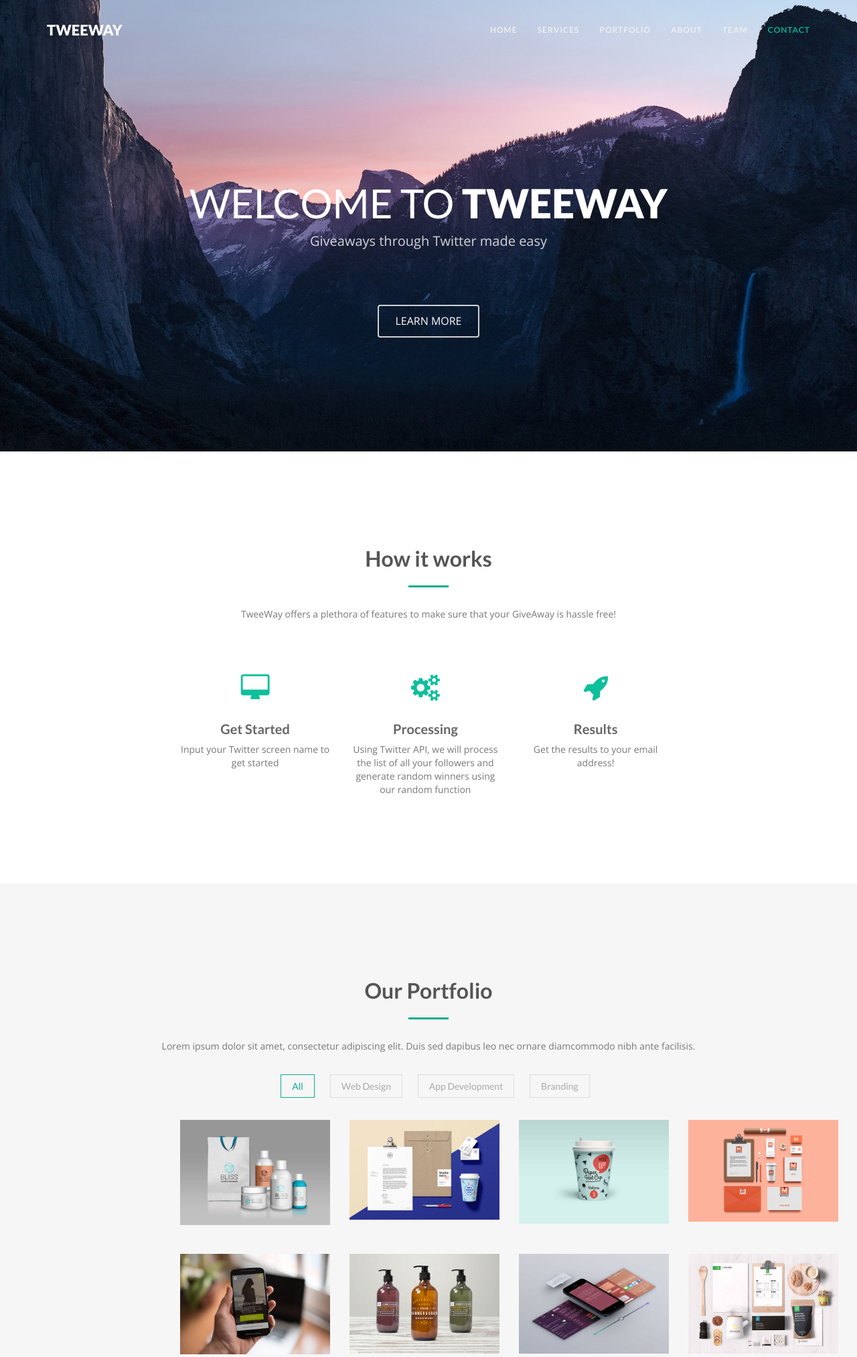
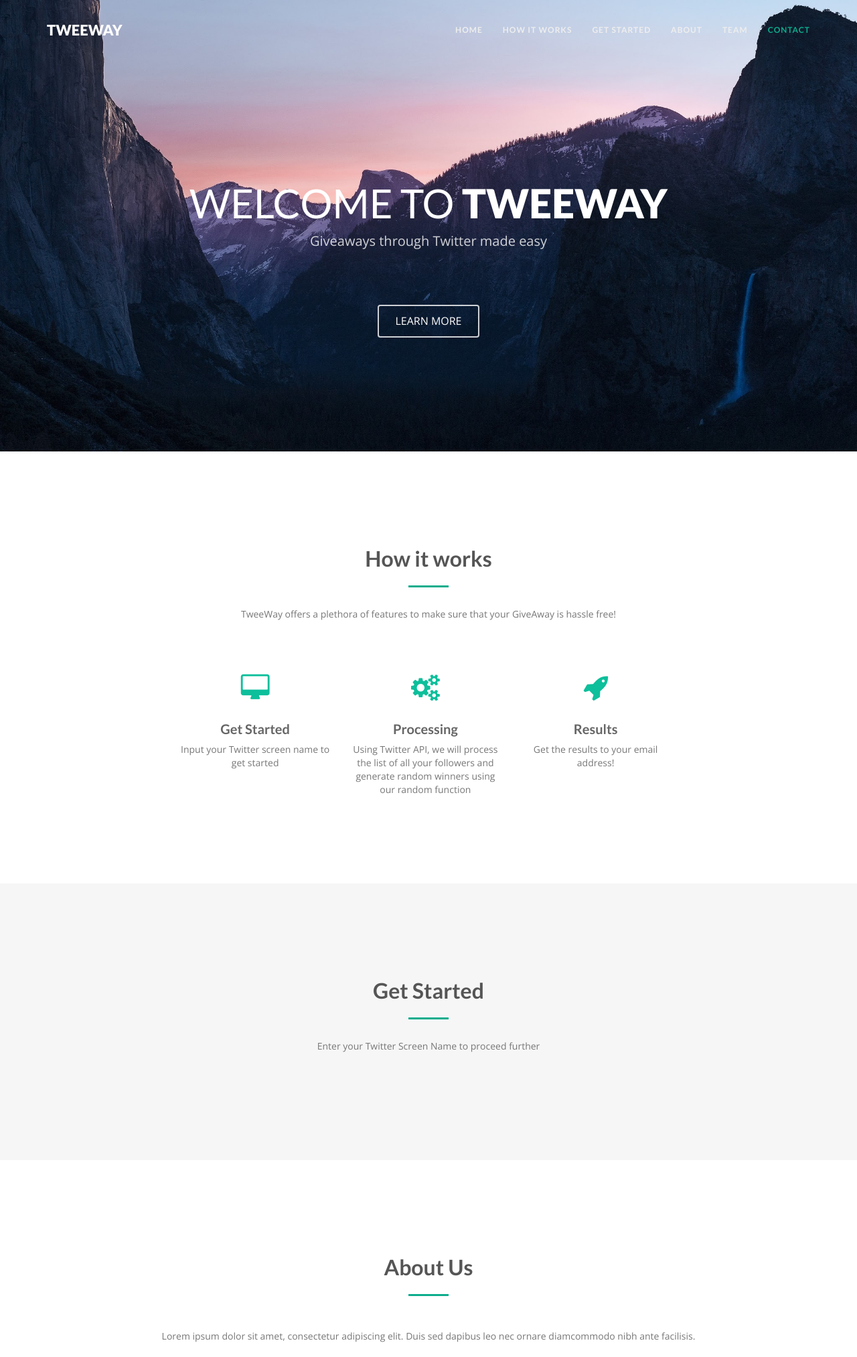
Before and after one commit to rakeshsenapathi/TweeWay, a Flask app: page / in a window 1280 px wide. Shown: the top 2026 px of the page at 67% size. Run offline with Flask 2, Linux system fonts and the light colour scheme; some libraries are stand-ins or nearby versions.

Commit message:
Updated Get Started Section

```diff
--- a/templates/index.html
+++ b/templates/index.html
@@ -50,8 +50,8 @@
     <div class="collapse navbar-collapse" id="bs-example-navbar-collapse-1">
       <ul class="nav navbar-nav navbar-right">
         <li><a href="#home" class="page-scroll"><strong>Home</strong></a></li>
-        <li><a href="#services-section" class="page-scroll"><strong>Services</strong></a></li>
-        <li><a href="#works-section" class="page-scroll"><strong>Portfolio</strong></a></li>
+        <li><a href="#services-section" class="page-scroll"><strong>How it works</strong></a></li>
+        <li><a href="#works-section" class="page-scroll"><strong>Get Started</strong></a></li>
         <li><a href="#about-section" class="page-scroll"><strong>About</strong></a></li>
         <li><a href="#team-section" class="page-scroll"><strong>Team</strong></a></li>
         <li><a href="#contact-section" class="page-scroll"><strong>Contact</strong></a></li>
@@ -70,7 +70,7 @@
     <a href="#services-section" class="btn btn-default btn-lg page-scroll">LEARN MORE</a> </div>
 </header>
 
-<!-- Services Section -->
+<!-- How it works Section -->
 <div id="services-section" class="text-center">
   <div class="container">
     <div class="section-title center">
@@ -98,121 +98,16 @@
     </div>
   </div>
 </div>
-<!-- Portfolio Section -->
+<!-- Get Started Section -->
 <div id="works-section">
   <div class="container"> <!-- Container -->
     <div class="section-title text-center center">
-      <h2>Our Portfolio</h2>
+      <h2>Get Started</h2>
       <hr>
       <div class="clearfix"></div>
-      <p>Lorem ipsum dolor sit amet, consectetur adipiscing elit. Duis sed dapibus leo nec ornare diamcommodo nibh ante facilisis.</p>
+      <p>Enter your Twitter Screen Name to proceed further</p>
     </div>
-    <div class="categories">
-      <ul class="cat">
-        <li>
-          <ol class="type">
-            <li><a href="#" data-filter="*" class="active">All</a></li>
-            <li><a href="#" data-filter=".web">Web Design</a></li>
-            <li><a href="#" data-filter=".app">App Development</a></li>
-            <li><a href="#" data-filter=".branding">Branding</a></li>
-          </ol>
-        </li>
-      </ul>
-      <div class="clearfix"></div>
     </div>
-    <div class="row">
-      <div class="portfolio-items">
-        <div class="col-sm-6 col-md-3 col-lg-3 web">
-          <div class="portfolio-item">
-            <div class="hover-bg"> <a href="img/portfolio/01.jpg" rel="prettyPhoto">
-              <div class="hover-text">
-                <h4>Project Title</h4>
-                <small>Web Design</small>
-                <div class="clearfix"></div>
-              </div>
-              <img src="img/portfolio/01.jpg" class="img-responsive" alt="Project Title"> </a> </div>
-          </div>
-        </div>
-        <div class="col-sm-6 col-md-3 col-lg-3 app">
-          <div class="portfolio-item">
-            <div class="hover-bg"> <a href="img/portfolio/02.jpg" rel="prettyPhoto">
-              <div class="hover-text">
-                <h4>Project Title</h4>
-                <small>App Development</small>
-                <div class="clearfix"></div>
-              </div>
-              <img src="img/portfolio/02.jpg" class="img-responsive" alt="Project Title"> </a> </div>
-          </div>
-        </div>
-        <div class="col-sm-6 col-md-3 col-lg-3 web">
-          <div class="portfolio-item">
-            <div class="hover-bg"> <a href="img/portfolio/03.jpg" rel="prettyPhoto">
-              <div class="hover-text">
-                <h4>Project Title</h4>
-                <small>Web Design</small>
-                <div class="clearfix"></div>
-              </div>
-              <img src="img/portfolio/03.jpg" class="img-responsive" alt="Project Title"> </a> </div>
-          </div>
-        </div>
-        <div class="col-sm-6 col-md-3 col-lg-3 web">
-          <div class="portfolio-item">
-            <div class="hover-bg"> <a href="img/portfolio/04.jpg" rel="prettyPhoto">
-              <div class="hover-text">
-                <h4>Project Title</h4>
-                <small>Web Design</small>
-                <div class="clearfix"></div>
-              </div>
-              <img src="img/portfolio/04.jpg" class="img-responsive" alt="Project Title"> </a> </div>
-          </div>
-        </div>
-        <div class="col-sm-6 col-md-3 col-lg-3 app">
-          <div class="portfolio-item">
-            <div class="hover-bg"> <a href="img/portfolio/05.jpg" rel="prettyPhoto">
-              <div class="hover-text">
-                <h4>Project Title</h4>
-                <small>App Development</small>
-                <div class="clearfix"></div>
-              </div>
-              <img src="img/portfolio/05.jpg" class="img-responsive" alt="Project Title"> </a> </div>
-          </div>
-        </div>
-        <div class="col-sm-6 col-md-3 col-lg-3 branding">
-          <div class="portfolio-item">
-            <div class="hover-bg"> <a href="img/portfolio/06.jpg" rel="prettyPhoto">
-              <div class="hover-text">
-                <h4>Project Title</h4>
-                <small>Branding</small>
-                <div class="clearfix"></div>
-              </div>
-              <img src="img/portfolio/06.jpg" class="img-responsive" alt="Project Title"> </a> </div>
-          </div>
-        </div>
-        <div class="col-sm-6 col-md-3 col-lg-3 branding app">
-          <div class="portfolio-item">
-            <div class="hover-bg"> <a href="img/portfolio/07.jpg" rel="prettyPhoto">
-              <div class="hover-text">
-                <h4>Project Title</h4>
-                <small>App Development, Branding</small>
-                <div class="clearfix"></div>
-              </div>
-              <img src="img/portfolio/07.jpg" class="img-responsive" alt="Project Title"> </a> </div>
-          </div>
-        </div>
-        <div class="col-sm-6 col-md-3 col-lg-3 web">
-          <div class="portfolio-item">
-            <div class="hover-bg"> <a href="img/portfolio/08.jpg" rel="prettyPhoto">
-              <div class="hover-text">
-                <h4>Project Title</h4>
-                <small>Web Design</small>
-                <div class="clearfix"></div>
-              </div>
-              <img src="img/portfolio/08.jpg" class="img-responsive" alt="Project Title"> </a> </div>
-          </div>
-        </div>
-      </div>
-    </div>
-  </div>
 </div>
 <!-- About Section -->
 <div id="about-section">
```
